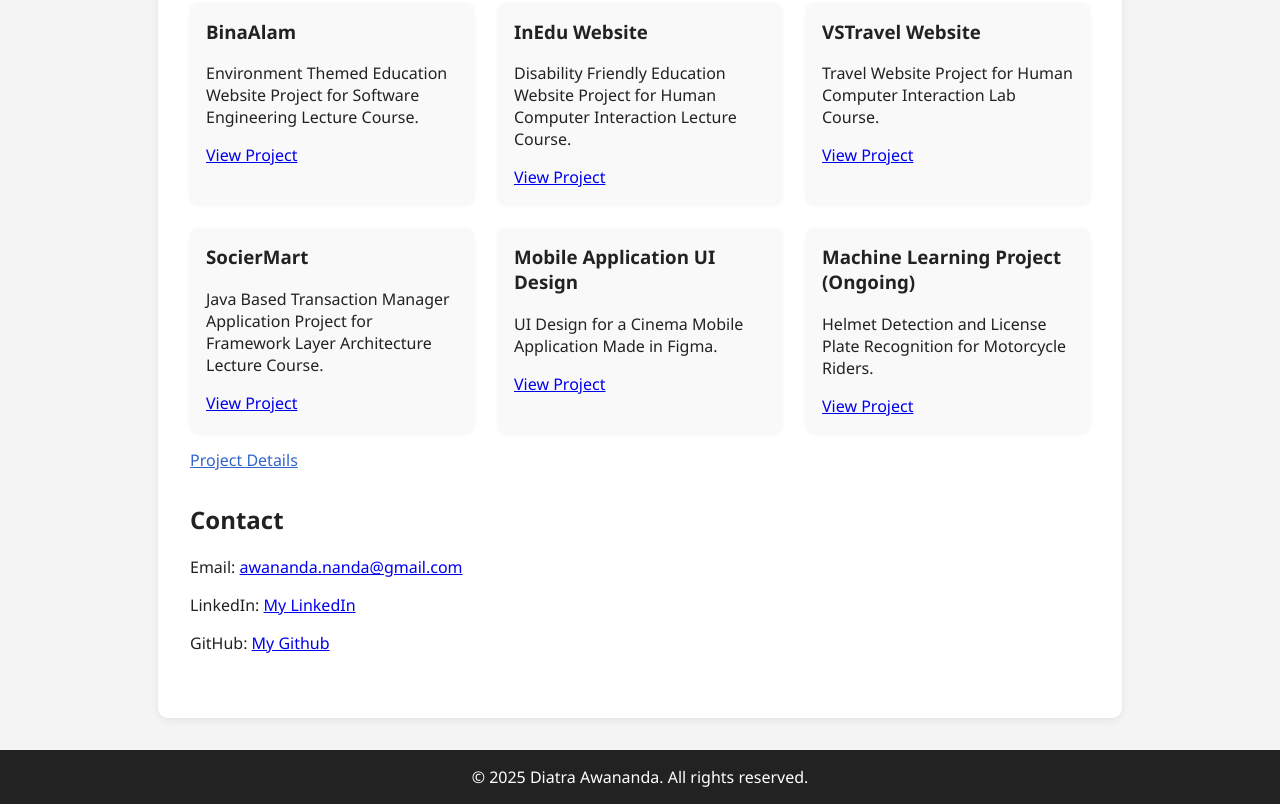
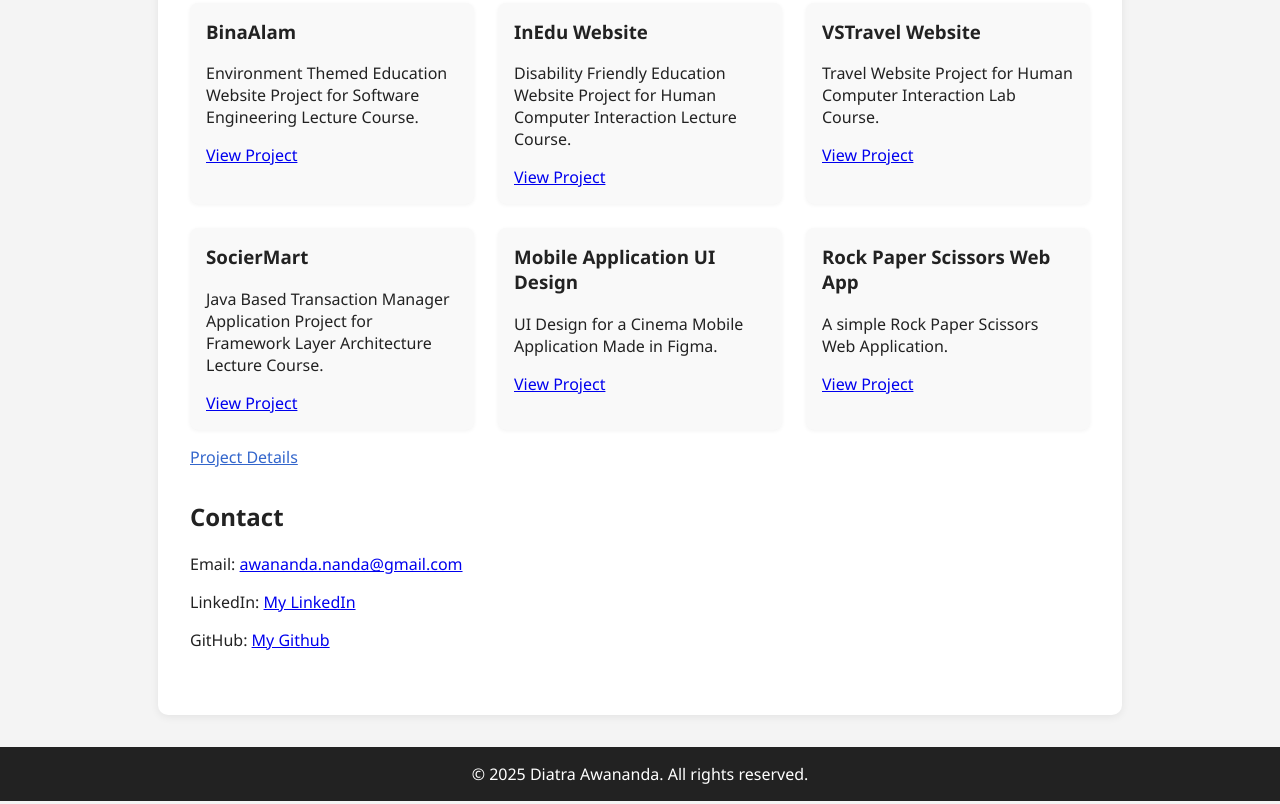
Before and after one commit to awandtr/awandtr.github.io, a plain HTML site: page index.html in a window 1280 px wide. Shown: the part 667-1471 px from the top of the page. Drawn offline with Linux system fonts and the light colour scheme.

Commit message:
Update index.html

```diff
--- a/index.html
+++ b/index.html
@@ -64,9 +64,9 @@
                     <a href="/figma.html" target="_blank">View Project</a>
                 </div>
                 <div class="project-card">
-                    <h3>Machine Learning Project (Ongoing)</h3>
-                    <p>Helmet Detection and License Plate Recognition for Motorcycle Riders.</p>
-                    <a href="https://colab.research.google.com/drive/1BnfwNL9KwKZxmXXzy62hKKLnJfVl4Wh2?usp=sharing" target="_blank">View Project</a>
+                    <h3>Rock Paper Scissors Web App</h3>
+                    <p>A simple Rock Paper Scissors Web Application.</p>
+                    <a href="/RPS Web App/index.html" target="_blank">View Project</a>
                 </div>
             </div>
             <a href="https://github.com/awandtr/awandtr.github.io" target="_blank" class="project-details">Project Details</a>
```
